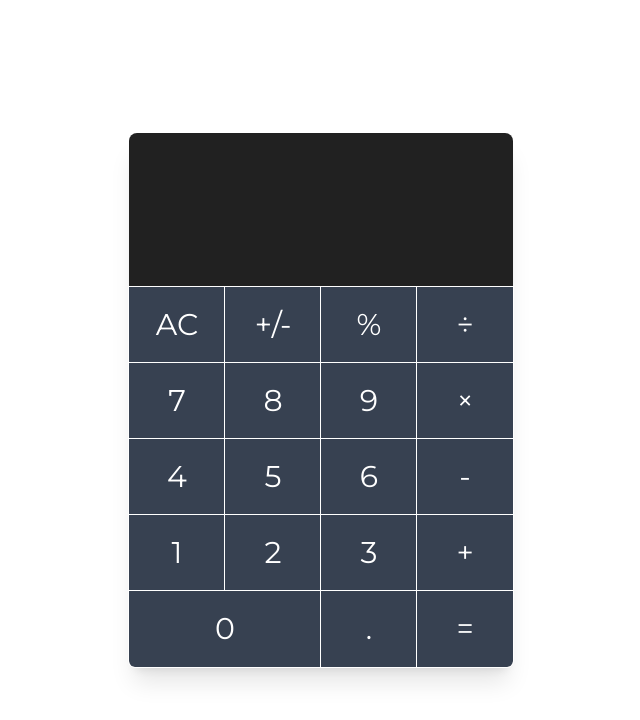
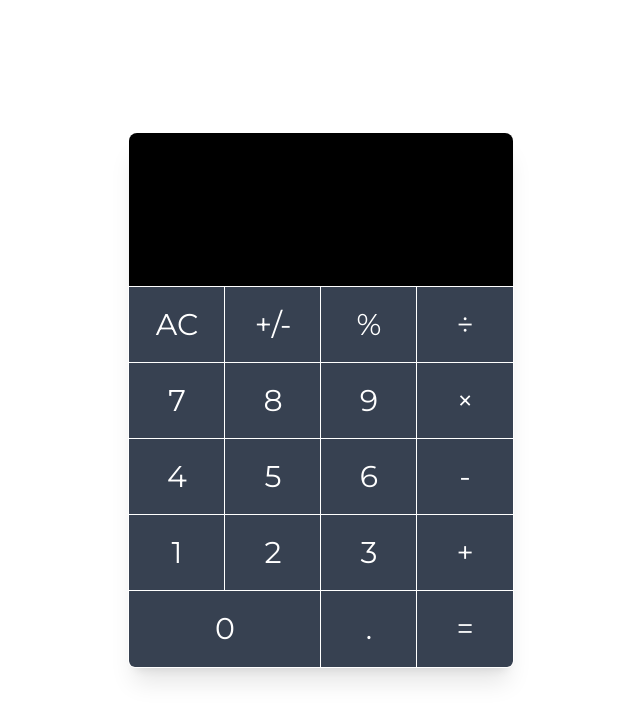
Before and after one commit to mjanoszek/calculator-app, a React (Vite) app: page / in a window 1280 px wide. Shown: the top 720 px of the page, without its empty margins (319-959 px from the left). Built offline with nearby package versions, Linux system fonts and the light colour scheme.

Commit message:
Changed background color

```diff
--- a/src/components/Calculator/Calculator.tsx
+++ b/src/components/Calculator/Calculator.tsx
@@ -70,6 +70,11 @@ function Calculator() {
           setPreviousValue('');
         }
         break;
+      case '.':
+        if (!displayValue.includes('.')) {
+          setDisplayValue(prevValue => prevValue + '.');
+        }
+        break;
       default:
         setDisplayValue(prevValue => {
           if (prevValue === '0') {
@@ -87,7 +92,7 @@ function Calculator() {
 
   return (
     <div className="flex h-screen items-center justify-center font-serif">
-      <div className="flex h-2/3 w-3/4 max-w-sm flex-col items-end justify-end rounded-lg bg-[#212121] shadow-xl">
+      <div className="flex h-2/3 w-3/4 max-w-sm flex-col items-end justify-end rounded-lg bg-black shadow-xl">
         <Display value={displayValue} />
         <CalculatorButtons onClick={handleButtonClick} />
       </div>
```
